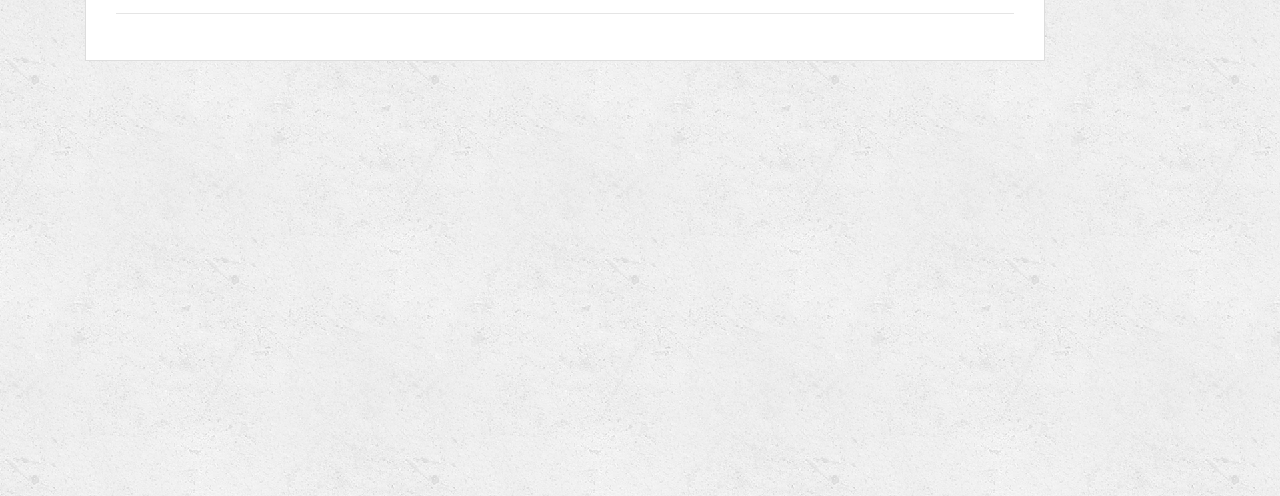
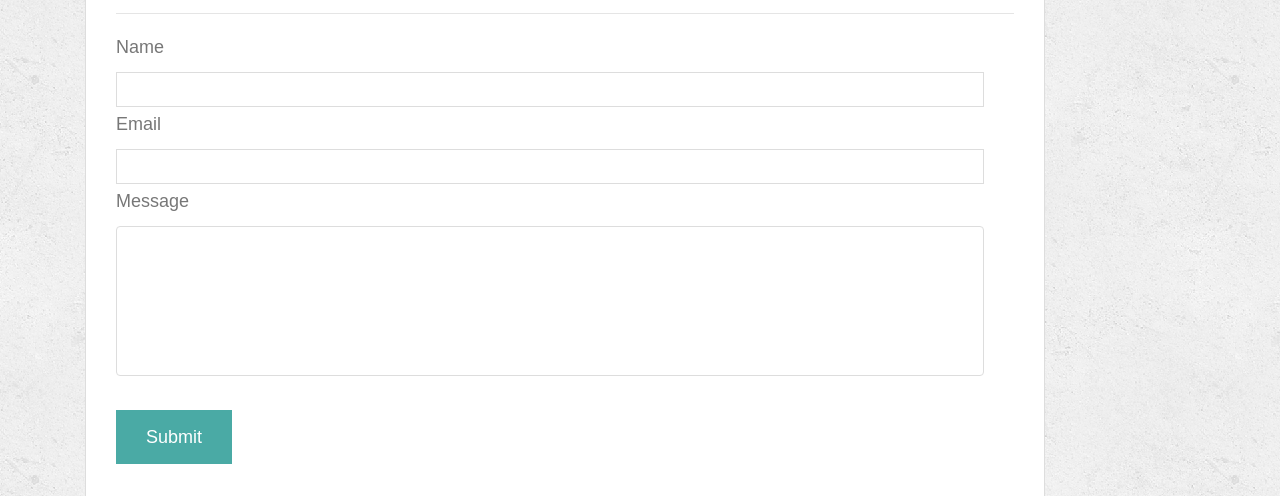
Before and after one commit to jenshin75/Bootstrap-Portfolio, a plain HTML site: page contact.html in a window 1280 px wide. Shown: the part 278-774 px from the top of the page. Drawn offline with nearby package versions, Linux system fonts and the light colour scheme.

Commit message:
updated 05/01/19 9pm

```diff
--- a/contact.html
+++ b/contact.html
@@ -12,6 +12,20 @@
     <!-- Bootstrap's javascript file that allows the dropdown menu to work  -->
     <script src="https://maxcdn.bootstrapcdn.com/bootstrap/4.0.0/js/bootstrap.min.js"></script>
 </head>
+
+<style>
+    textarea {
+      width: 100%;
+      height: 150px;
+      padding: 12px 20px;
+      box-sizing: border-box;
+      /* border: 2px solid #ccc; */
+      border-radius: 4px;
+      /* background-color: #f8f8f8; */
+      font-size: 16px;
+      resize: none;
+    }
+    </style>
 
 <body>
 
@@ -44,11 +58,30 @@
             <h1>Contact</h1>
           <hr>
 
+<!--this section uses grid system for form-->
+<form action="/action_page.php">
 
+<div class="row col-12"><label for="name">Name</label></div>
+<div class="row col-12"><input type="text" id="name" name="Name"></div>
 
+<div class="row col-12"><label for="email">Email</label></div>
+<div class="row col-12"><input type="text" id="email" name="Email"></div>
 
+<div class="row col-12"><label for="message">Message</label></div>
+<div class="row col-12"><textarea></textarea></div><br>
 
-      <!-- <form>
+<div class="row col-2"><input type="submit" value="Submit"></div>
+<div class="row col-10"></div>
+
+</form>
+
+<br>
+
+<!--this section uses bootstrap form-->
+
+<h1>======================================</h1><br>
+<h1>Contact #2 (using Bootstrap Form)</h1>
+
           <div class="form-group">
             <label for="exampleFormControlInput1">Name</label>
             <input type="email" class="form-control" id="exampleFormControlInput1" placeholder="John Doe">
@@ -64,10 +97,7 @@
            <textarea id="message" name="message" required="required"></textarea>
           </div>
         </form>
-            <input type="submit"> -->
-
-
-
+            <input type="submit">
 
     </section>
 
```
